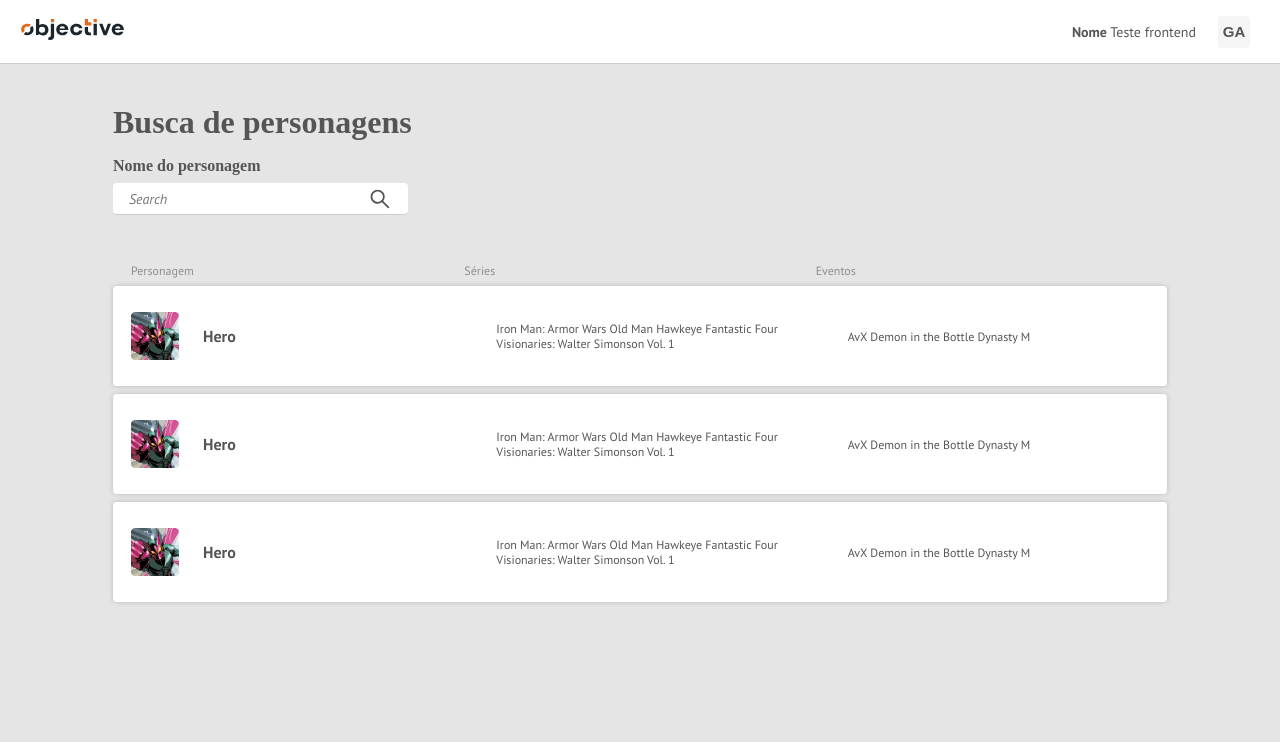
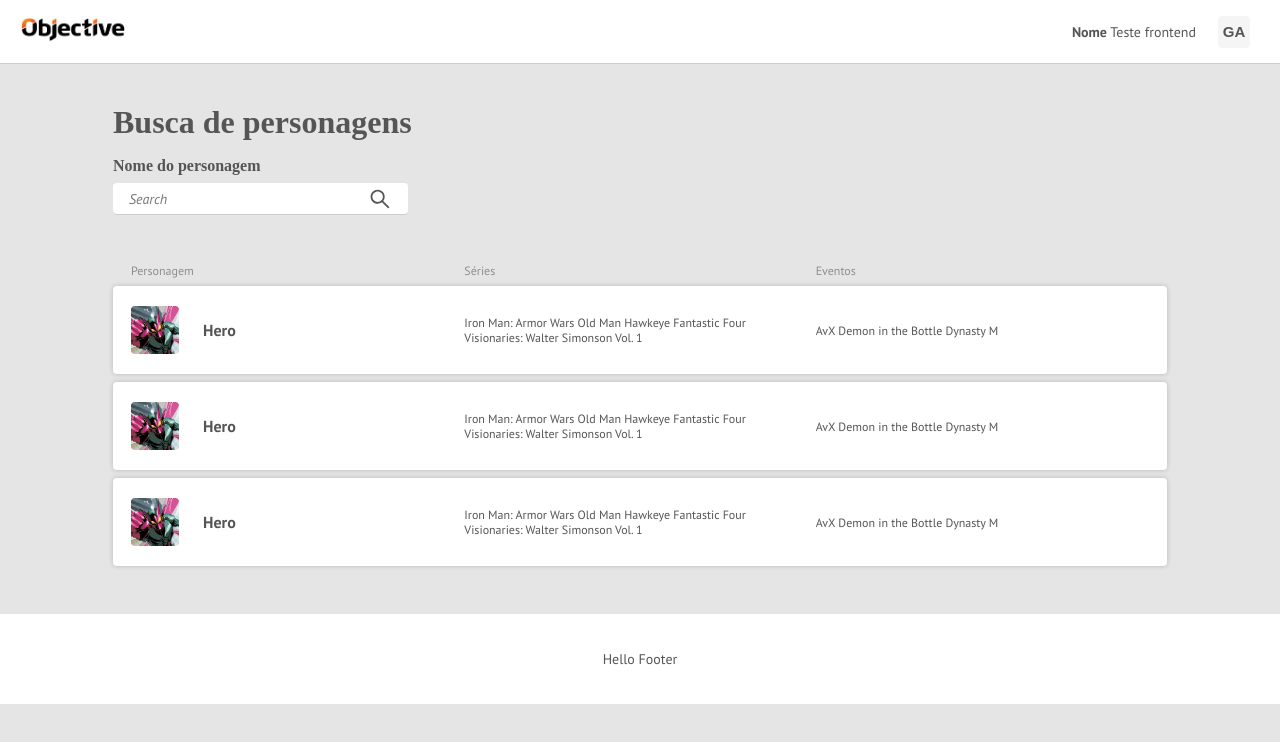
Before and after one commit to Gabriel-Alexander10/desafio_objective, a Next.js app: page / in a window 1280 px wide. Shown: the top 742 px of the page. Built offline with nearby package versions, Linux system fonts and the light colour scheme; a web font is replaced by a local one.

Commit message:
style: fix table paddings and Hero img

```diff
--- a/src/components/Header/index.tsx
+++ b/src/components/Header/index.tsx
@@ -1,6 +1,6 @@
 import Image from 'next/image';
 
-import logoImg from '../../assets/logo.svg';
+import logoImg from '../../assets/logo.png';
 
 import { Container, Logo, LogoContainer, UserInfoContainer } from './styles';
 
--- a/src/components/Hero/index.tsx
+++ b/src/components/Hero/index.tsx
@@ -1,6 +1,6 @@
 import Image from 'next/image';
 
-import { HeroItem } from "./styles";
+import { HeroItem, HeroAvatarWrapper } from "./styles";
 
 import testImg from '../../assets/teste.png';
 
@@ -9,7 +9,9 @@ export function Hero() {
     <HeroItem>
       <td>
         <div>
-          <Image src={testImg} alt="" />
+          <HeroAvatarWrapper>
+            <Image src={testImg} alt="" />
+          </HeroAvatarWrapper>
           <strong>Hero</strong>
         </div>
       </td>
--- a/src/components/Hero/styles.ts
+++ b/src/components/Hero/styles.ts
@@ -2,8 +2,8 @@ import styled from 'styled-components';
 
 export const HeroItem = styled.tr`
   padding: 0 1.5rem;
-  height: 100px;
-  background: transparent;
+  height: 88px;
+  background: var(--white);
   box-shadow: 0px 0px 5px #00000033;
   border-radius: 4px;
 
@@ -20,25 +20,18 @@ export const HeroItem = styled.tr`
   td {
     text-align: left;
     padding-left: 18px;
-    height: 88px;
-    background: var(--white);
     font: 400 0.75rem "PT Sans";
     color: var(--text);
     width: 33%;
 
     & + td {
-      padding-left: 2rem;
+      padding-right: 2rem;
+      padding-left: 0;
     }
 
     > div {
       display: flex;
       align-items: center;
-
-      img {
-        border-radius: 4px;
-        width: 3rem;
-        height: 3rem;
-      }
 
       strong {
         margin-left: 24px;
@@ -48,3 +41,9 @@ export const HeroItem = styled.tr`
     }
   }
 `;
+
+export const HeroAvatarWrapper = styled.div`
+  border-radius: 4px;
+  width: 3rem;
+  height: 3rem;
+`;
--- /dev/null
+++ b/src/components/Pagination/index.tsx
@@ -0,0 +1,9 @@
+import { Container } from './styles';
+
+export function Pagination() {
+  return (
+    <Container>
+      Hello Footer
+    </Container>
+  );
+}
--- /dev/null
+++ b/src/components/Pagination/styles.ts
@@ -0,0 +1,11 @@
+import styled from "styled-components";
+
+export const Container = styled.footer`
+  display: flex;
+  align-items: center;
+  justify-content: center;
+  width: 100%;
+  height: 5.625rem;
+
+  background: var(--white);
+`;
--- a/src/pages/index.tsx
+++ b/src/pages/index.tsx
@@ -1,16 +1,17 @@
 import React from 'react'
 import { Header } from '../components/Header';
 import { Heroes } from '../components/Heroes';
+import { Pagination } from '../components/Pagination';
 import { Search } from '../components/Search';
 
-import { Container, HeroesListContainer } from '../styles/pages/Home';
+import { Container, Content, HeroesListContainer } from '../styles/pages/Home';
 
 export default function Home() {
   return (
-    <div>
+    <Container>
       <Header />
 
-      <Container>
+      <Content>
         <Search />
 
         <HeroesListContainer>
@@ -18,7 +19,9 @@ export default function Home() {
 
         </HeroesListContainer>
 
-      </Container>
-    </div>
+      </Content>
+
+      <Pagination />
+    </Container>
   )
 }
--- a/src/styles/pages/Home.ts
+++ b/src/styles/pages/Home.ts
@@ -1,6 +1,9 @@
 import styled from 'styled-components';
 
 export const Container = styled.div`
+`;
+
+export const Content = styled.div`
   width: 100%;
   padding: 2.5rem 7.0625rem;
 `;
```
Also changed, not shown: src/assets/logo.png (added).
